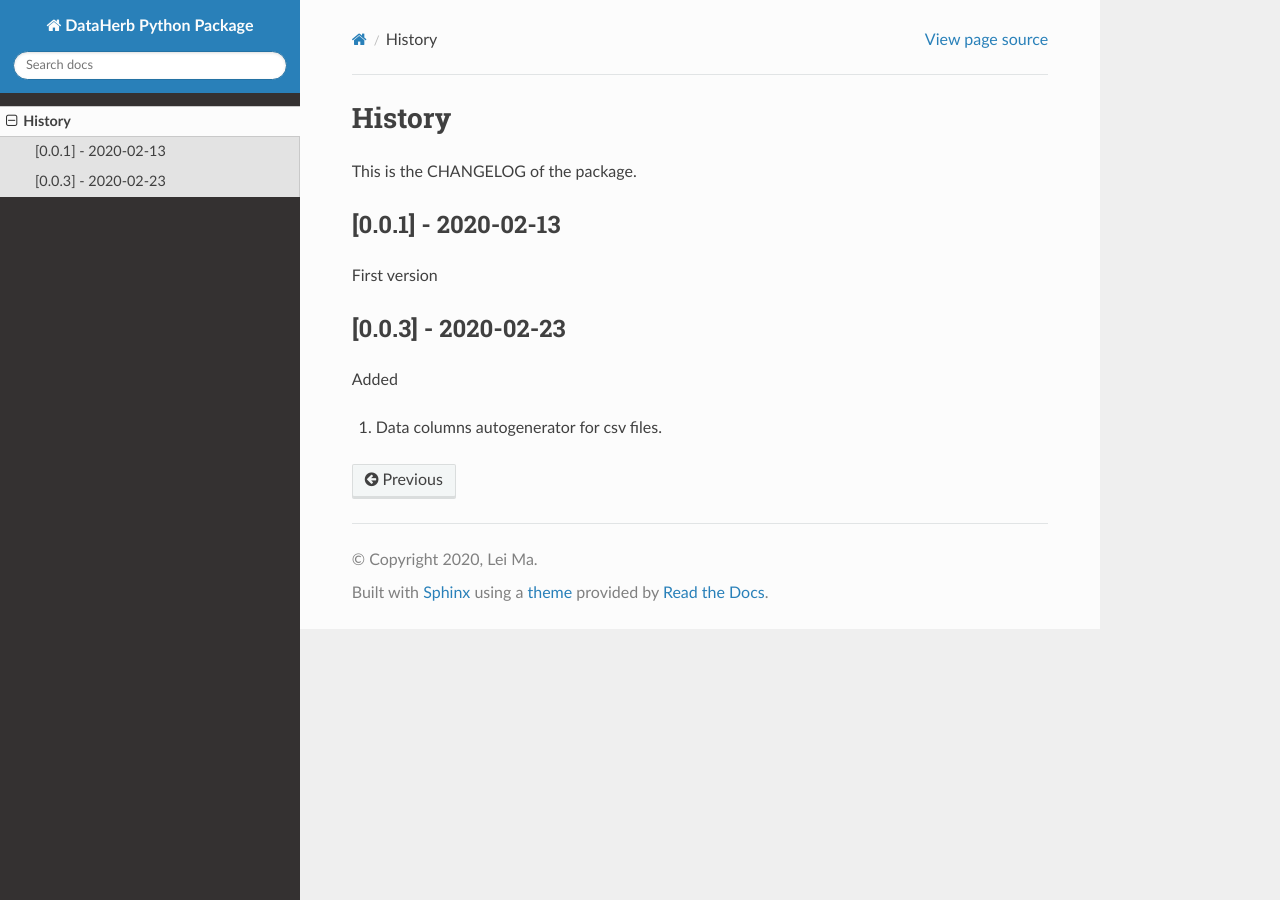
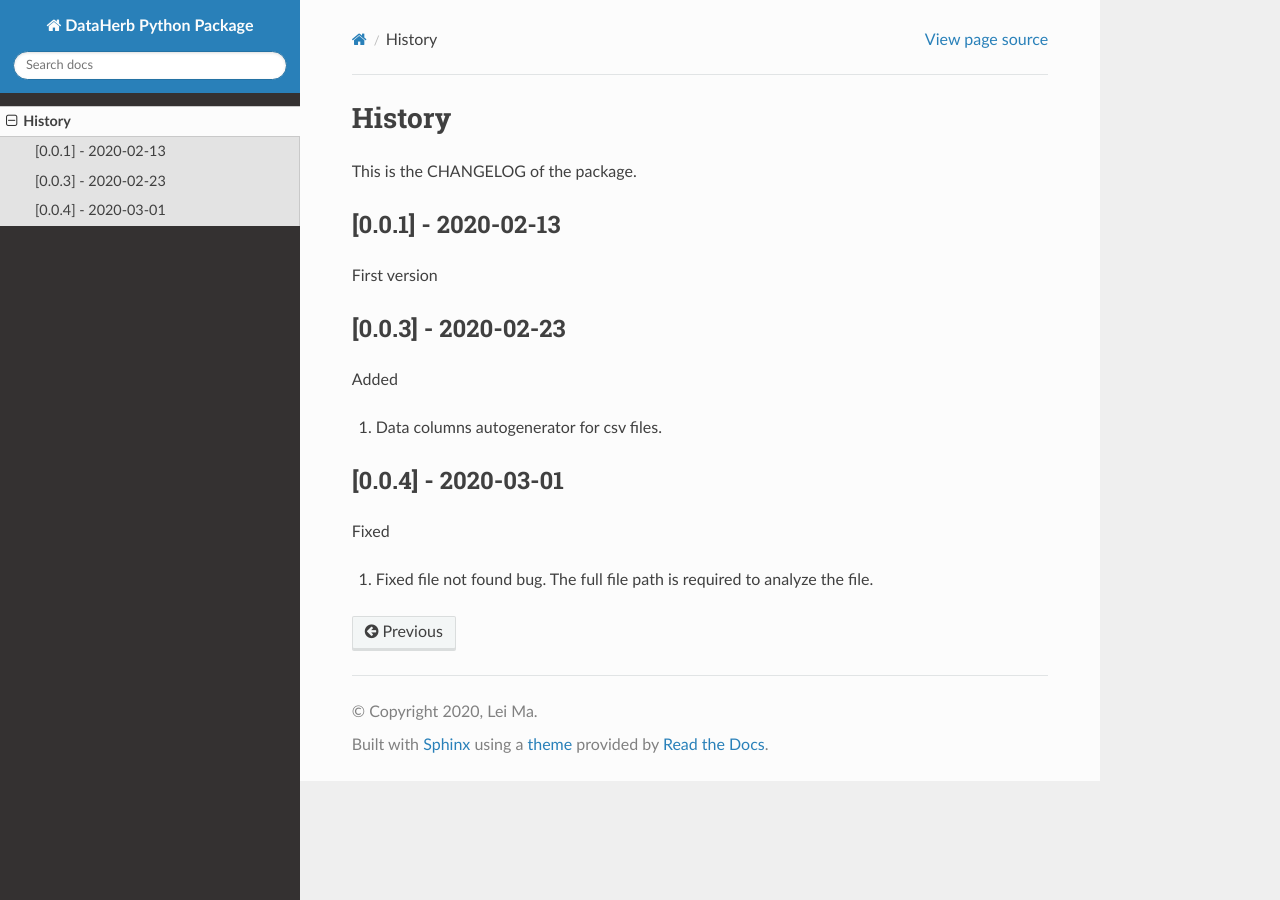
Before and after one commit to DataHerb/dataherb-python, a Sphinx documentation site: the page built from docs/source/HISTORY.rst, in a window 1280 px wide. Built offline with Sphinx 7.4.7 and the Read the Docs theme 2.0.0, drawn with Linux system fonts in a browser that asks for light colours.

Commit message:
update history

```diff
--- a/docs/source/HISTORY.rst
+++ b/docs/source/HISTORY.rst
@@ -14,3 +14,10 @@ First version
 Added
 
 1. Data columns autogenerator for csv files.
+
+[0.0.4] - 2020-03-01
+-------------------------
+
+Fixed
+
+1. Fixed file not found bug. The full file path is required to analyze the file.
```
